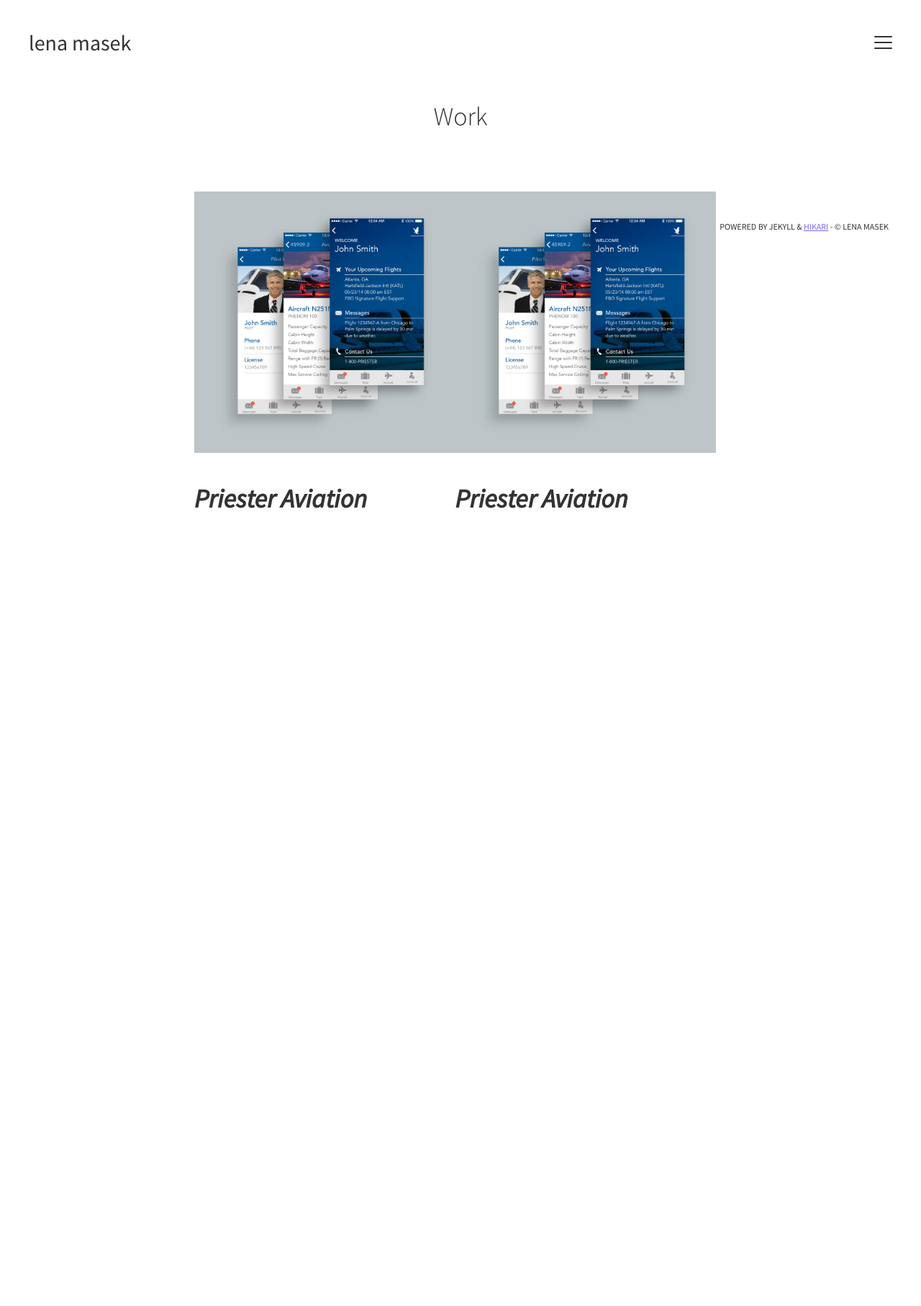
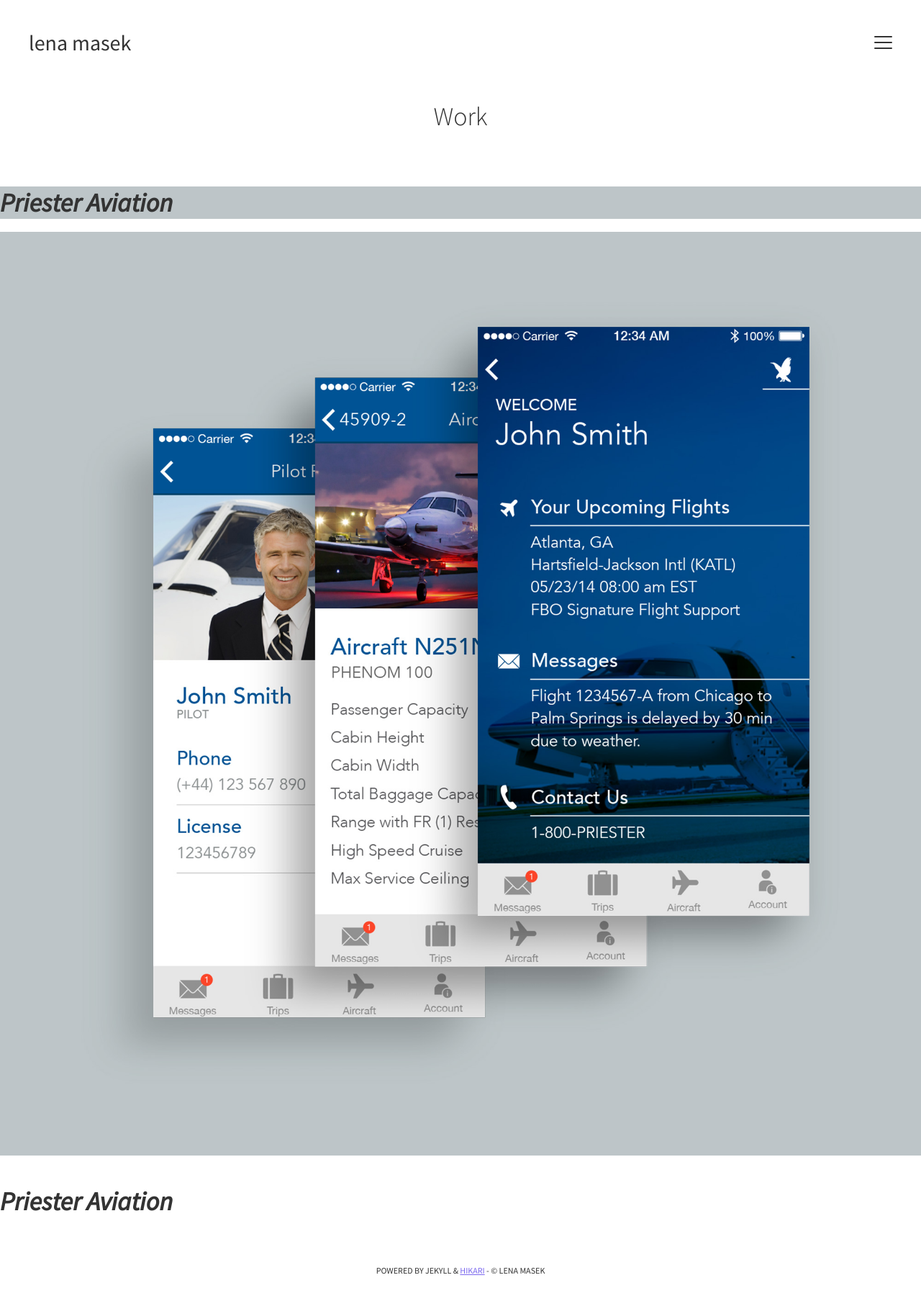
Before and after one commit to lenamasek/lenamasek.github.io, a Jekyll site: the page built from work/index.html, in a window 1280 px wide. Shown: the whole page at 72% size. Built offline with Jekyll 4.4.1, drawn with Linux system fonts in a browser that asks for light colours; before the commit the page ends 900 px from its top, so only the background shows below that.

Commit message:
work page styling

```diff
--- a/work/index.html
+++ b/work/index.html
@@ -10,20 +10,15 @@
      <h1 class="page-title" itemprop="name headline">Work</h1>
 </section>
 
-<section class="single-wrap">
-<div class="col span_3_of_6">
-	<img src="{{ site.baseurl }}/assets/img/pa-2.jpg">
+	<div class="span_6_of_6" id="priester">
 
-	<h2>Priester Aviation</h2>
-</div>
+		<h2>Priester Aviation</h2>
+	</div>
 
+	<div class="span_6_of_6">
+		<img src="{{ site.baseurl }}/assets/img/pa-2.jpg">
 
-<div class="col span_3_of_6 last">
-	<img src="{{ site.baseurl }}/assets/img/pa-2.jpg">
-
-	<h2>Priester Aviation</h2>
+		<h2>Priester Aviation</h2>
+	</div>
 
 </div>
-</section>
-
-</div>
```
